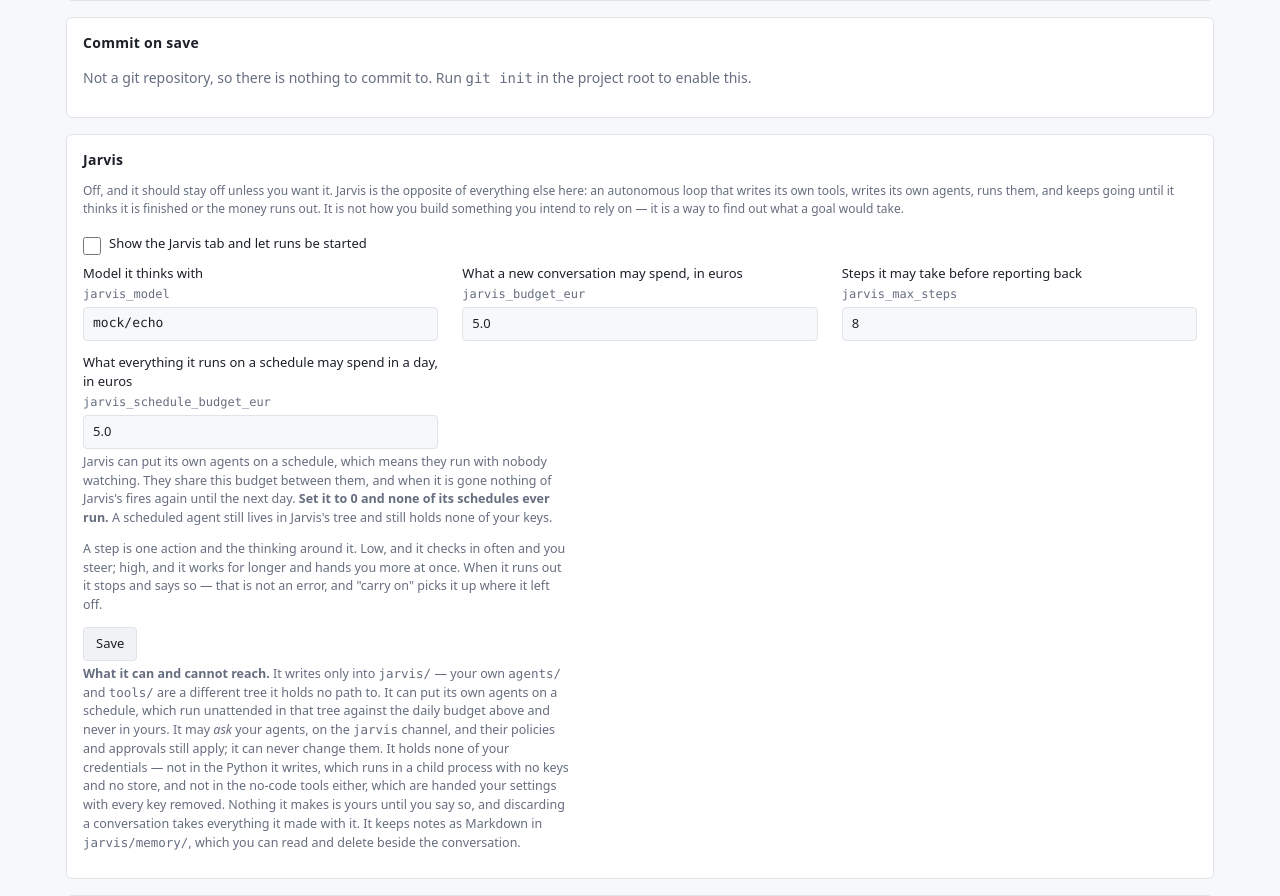
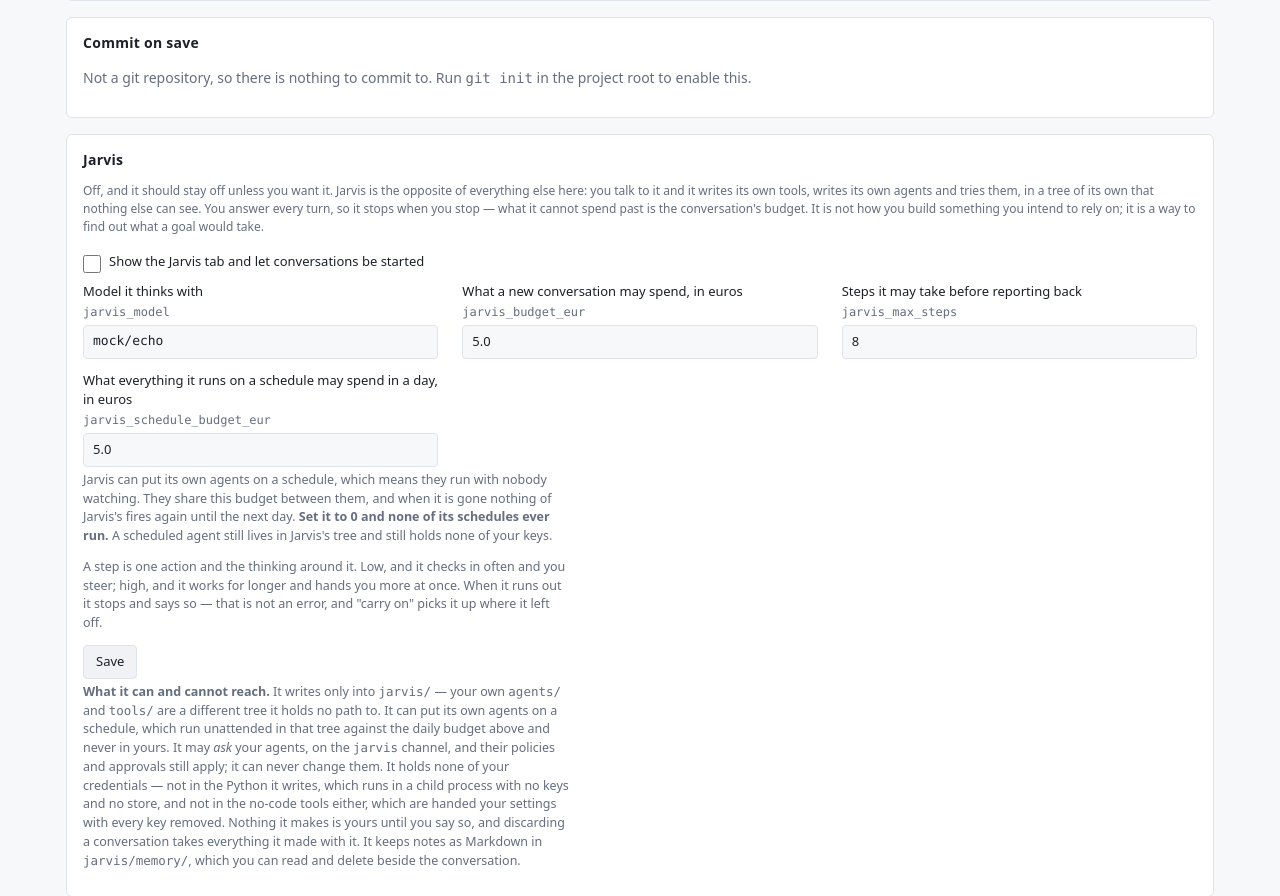
Before and after one commit to heddled/heddled, a Flask app: page /settings in a window 1280 px wide. Shown: the part 2559-3455 px from the top of the page. Run offline with Flask 2, Linux system fonts and the light colour scheme; the visitor is signed in with stand-in values (Sample User, id 1); tables that the repository leaves empty hold one stand-in row (values such as "Sample post"); some libraries are stand-ins or nearby versions.

Commit message:
Three things the design review turned up
**Your Jarvis settings were masked as if they were passwords.** The All
settings block showed `"jarvis_enabled": "••••••••"` and the model name as
`ant•••••••-6`, and the Secrets list carried all five keys as though you
had added them yourself. `redacted_settings` masks anything it does not
recognise, and "recognise" meant KNOWN_SETTINGS — which the Jarvis card's
fields were never in, because they are rendered by the card and not by the
grouped grid.

Fixed with a second list rather than by widening the first: KNOWN_SETTINGS
means "rendered by the groups", and test_settings_groups_cover_every_setting
holds it to that, so folding these in would have rendered every field twice
or broken the invariant. CARD_SETTINGS names the ones the page renders
elsewhere; NAMED_SETTINGS is the union, and redaction asks that. A boolean
is not a credential and hiding it from the person who set it helps nobody.
Real credentials are untouched — console_secret_key still masks.

**Activity showed the raw word `jarvis`** where every other channel gets
plain English. ORIGIN_WORDS had no entry.

**The Settings card described the design replaced two commits ago** — "an
autonomous loop ... keeps going until it thinks it is finished or the money
runs out", and a checkbox offering to "let runs be started". There are no
runs; it is a conversation, and you are the thing that decides it
continues. Stale copy on the one screen whose whole job is telling you
what you are switching on.

Each test was checked against the unfixed code. Two of them passed there at
first — they called `redacted_settings` and `user_secrets` themselves, so
they tested the helpers rather than the wiring, which was where the bug
was. Both now go through the page.

Co-Authored-By: Claude Opus 5 <noreply@anthropic.com>
Claude-Session: https://claude.ai/code/session_019hkMbNV2FodXG9eMJSrVb2

```diff
--- a/heddled/web/app.py
+++ b/heddled/web/app.py
@@ -80,6 +80,7 @@ ORIGIN_WORDS = {
     "agent": "another agent",
     "eval": "a test run",
     "slack": "Slack",
+    "jarvis": "Jarvis",
 }
 
 # Offered in the model picker, grouped by the service that serves them. Free
@@ -173,6 +174,26 @@ KNOWN_SETTINGS = [
     ("otel_headers", 'OpenTelemetry headers, e.g. {"authorization": "Bearer …"}'),
     ("otel_service_name", "OpenTelemetry service name (default: heddled)"),
 ]
+
+# Settings this page renders somewhere other than the grouped grid — the Jarvis
+# card has its own. They are still *known*, which is the part that matters
+# downstream: `redacted_settings` masks anything it does not recognise, so
+# leaving these out showed `jarvis_enabled` as "••••••••" in the All settings
+# block and listed a model name among the operator's own secrets. A boolean is
+# not a credential, and hiding it from the person who set it helps nobody.
+#
+# Deliberately not folded into KNOWN_SETTINGS: that list means "rendered by the
+# groups below", and test_settings_groups_cover_every_setting holds it to that.
+CARD_SETTINGS = [
+    ("jarvis_enabled", "Jarvis is switched on"),
+    ("jarvis_model", "Model Jarvis thinks with"),
+    ("jarvis_budget_eur", "What a Jarvis conversation may spend"),
+    ("jarvis_max_steps", "Steps Jarvis may take before reporting back"),
+    ("jarvis_schedule_budget_eur", "What Jarvis's schedules may spend in a day"),
+]
+
+#: Every setting the console knows the name of, however it renders it.
+NAMED_SETTINGS = KNOWN_SETTINGS + CARD_SETTINGS
 
 # How the settings page is grouped. One long undifferentiated list made it hard
 # to find anything; these are the questions people actually arrive with. Every
@@ -1187,9 +1208,9 @@ def register_console(app: Flask) -> None:
             git=gitio.status(),
             auth_status=auth.status(store),
             secretish=auth.is_credential,
-            safe_settings=auth.redacted_settings(store, [k for k, _ in KNOWN_SETTINGS]),
+            safe_settings=auth.redacted_settings(store, [k for k, _ in NAMED_SETTINGS]),
             secrets={k: auth.mask(v)
-                     for k, v in auth.user_secrets(store, [k for k, _ in KNOWN_SETTINGS]).items()},
+                     for k, v in auth.user_secrets(store, [k for k, _ in NAMED_SETTINGS]).items()},
             error=request.args.get("error"),
             saved=request.args.get("saved"),
             retention_days=config.KEEP_FULL_CONTEXT_DAYS,
--- a/heddled/web/templates/settings.html
+++ b/heddled/web/templates/settings.html
@@ -149,14 +149,16 @@
 <section class="card" id="jarvis">
   <h2>Jarvis</h2>
   <p class="muted small">Off, and it should stay off unless you want it. Jarvis is
-    the opposite of everything else here: an autonomous loop that writes its own
-    tools, writes its own agents, runs them, and keeps going until it thinks it is
-    finished or the money runs out. It is not how you build something you intend
-    to rely on — it is a way to find out what a goal would take.</p>
+    the opposite of everything else here: you talk to it and it writes its own
+    tools, writes its own agents and tries them, in a tree of its own that nothing
+    else can see. You answer every turn, so it stops when you stop — what it
+    cannot spend past is the conversation's budget. It is not how you build
+    something you intend to rely on; it is a way to find out what a goal would
+    take.</p>
   <form method="post" action="/settings/jarvis">
     <label class="check">
       <input type="checkbox" name="enabled" {{ 'checked' if jarvis_on }}>
-      Show the Jarvis tab and let runs be started
+      Show the Jarvis tab and let conversations be started
     </label>
     <div class="setting-rows">
       <div class="setting-row">
```
Also changed, not shown: tests/test_jarvis.py (+73 -0 lines).
